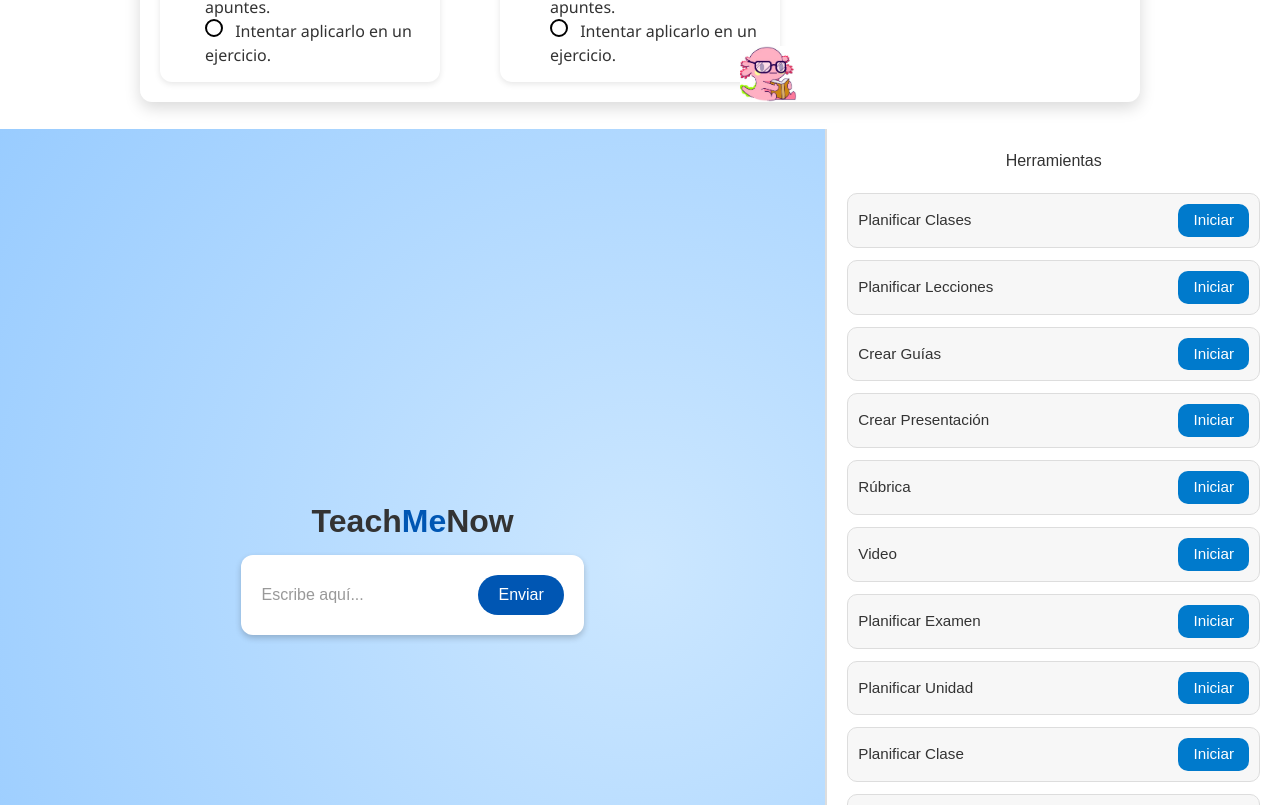
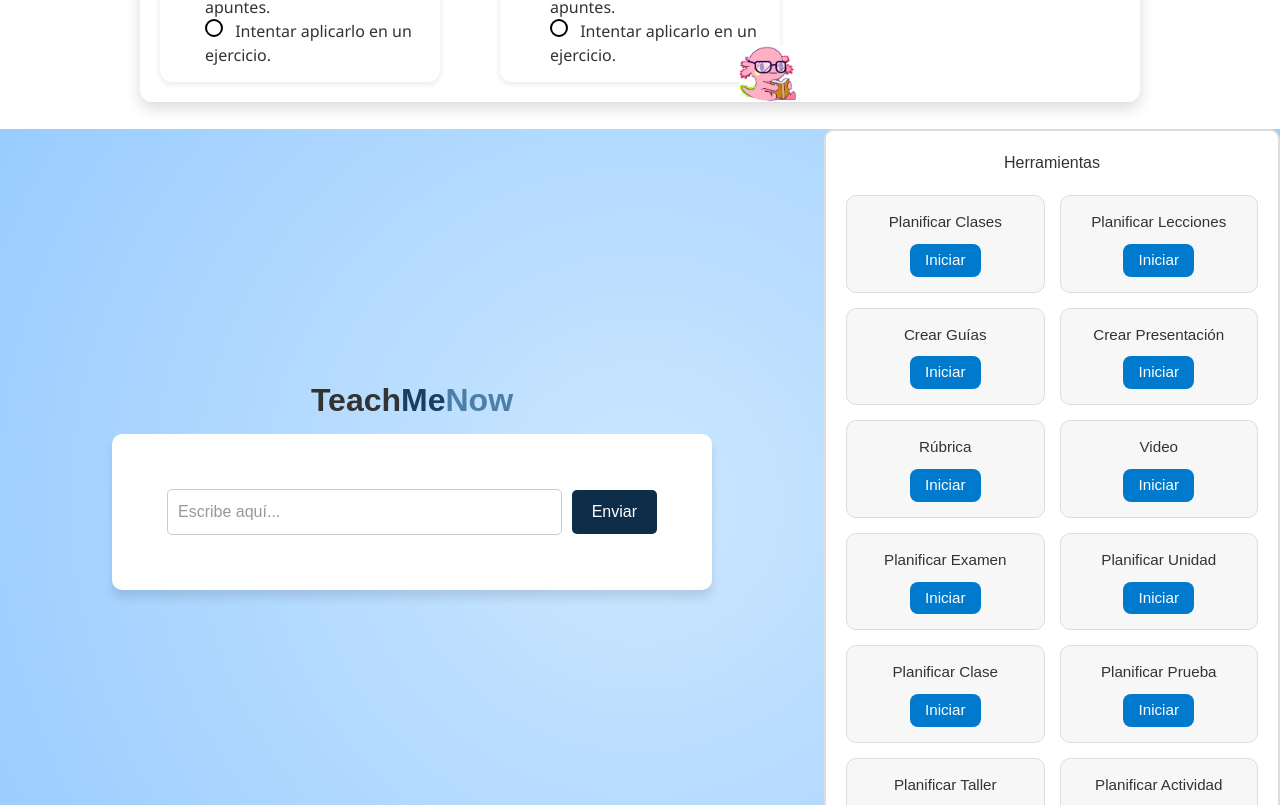
Before and after one commit to kike-algoclick/TeachMeNowFrontEnd, a React (Vite) app: page /signup in a window 1280 px wide. Shown: the part 2955-3760 px from the top of the page. Built offline with nearby package versions, Linux system fonts and the light colour scheme.

Commit message:
Add some edits

```diff
--- a/src/CSS/mainpage.css
+++ b/src/CSS/mainpage.css
@@ -22,46 +22,60 @@
   margin-bottom: 30px;
 }
 
-.logo span {
-  color: #0056b3;
+.logo .highlight {
+  color: #1A3D63;
+}
+
+.logo .highlight2 {
+  color: #4A7FA7;
 }
 
 .chat-box {
-  background: white;
-  border-radius: 12px;
-  padding: 20px;
-  box-shadow: 0px 3px 6px rgba(0, 0, 0, 0.2);
-  display: flex;
+display: flex;
+  justify-content: center;
   align-items: center;
-  gap: 10px;
+  background-color: #fff;
+  padding: 55px 55px;
+  border-radius: 10px;
+  box-shadow: 0 8px 8px rgba(0, 0, 0, 0.1);
+  width: 100%;
+  max-width: 600px;
+  margin: 0 auto 40px;
 }
 
 .chat-box input {
-  border: none;
+  flex: 1;
+  padding: 10px;
+  border: 1px solid #ccc;
+  border-radius: 5px;
   outline: none;
-  flex: 1;
-  font-size: 1rem;
+  font-size: 16px;
 }
 
 .chat-box button {
-  background: #0056b3;
+    padding: 10px 20px;
+  margin-left: 10px;
+  border: none;
+  background-color: #0d2d4a;
   color: white;
-  border: none;
-  border-radius: 20px;
-  padding: 8px 20px;
+  border-radius: 5px;
   cursor: pointer;
-  transition: 0.3s;
+  font-size: 16px;
+  transition: background-color 0.3s ease;
 }
 
 .chat-box button:hover {
   background: #003d80;
 }
 
+
+
 .right-panel {
   flex: 1;
   background: white;
   padding: 20px;
-  border-left: 2px solid #ddd;
+  border: 2px solid #ddd;
+  border-radius: 10px;
   overflow-y: auto;
 }
 
@@ -72,26 +86,33 @@
 
 .tools {
   display: grid;
-  grid-template-columns: 1fr;
-  gap: 12px;
+  grid-template-columns: 1fr 1fr;
+  gap: 15px;
 }
 
 .tool {
   background: #f7f7f7;
   border: 1px solid #ddd;
   border-radius: 10px;
-  padding: 10px;
+  padding: 15px;
   display: flex;
-  justify-content: space-between;
+  flex-direction: column;
   align-items: center;
+  text-align: center;
   font-size: 0.95rem;
+  gap: 10px;
+}
+
+.tool img {
+  width: 40px;
+  height: 40px;
 }
 
 .tool button {
   background: #007acc;
   color: white;
   border: none;
-  border-radius: 10px;
+  border-radius: 8px;
   padding: 5px 15px;
   cursor: pointer;
   transition: 0.3s;
--- a/src/MainPageT.jsx
+++ b/src/MainPageT.jsx
@@ -6,7 +6,7 @@
       <div className="body">
         <div className="left-panel">
           <div className="logo">
-            Teach<span>Me</span>Now
+            Teach<span className="highlight">Me</span><span className="highlight2">Now</span>
           </div>
 
           <div className="chat-box">
```
